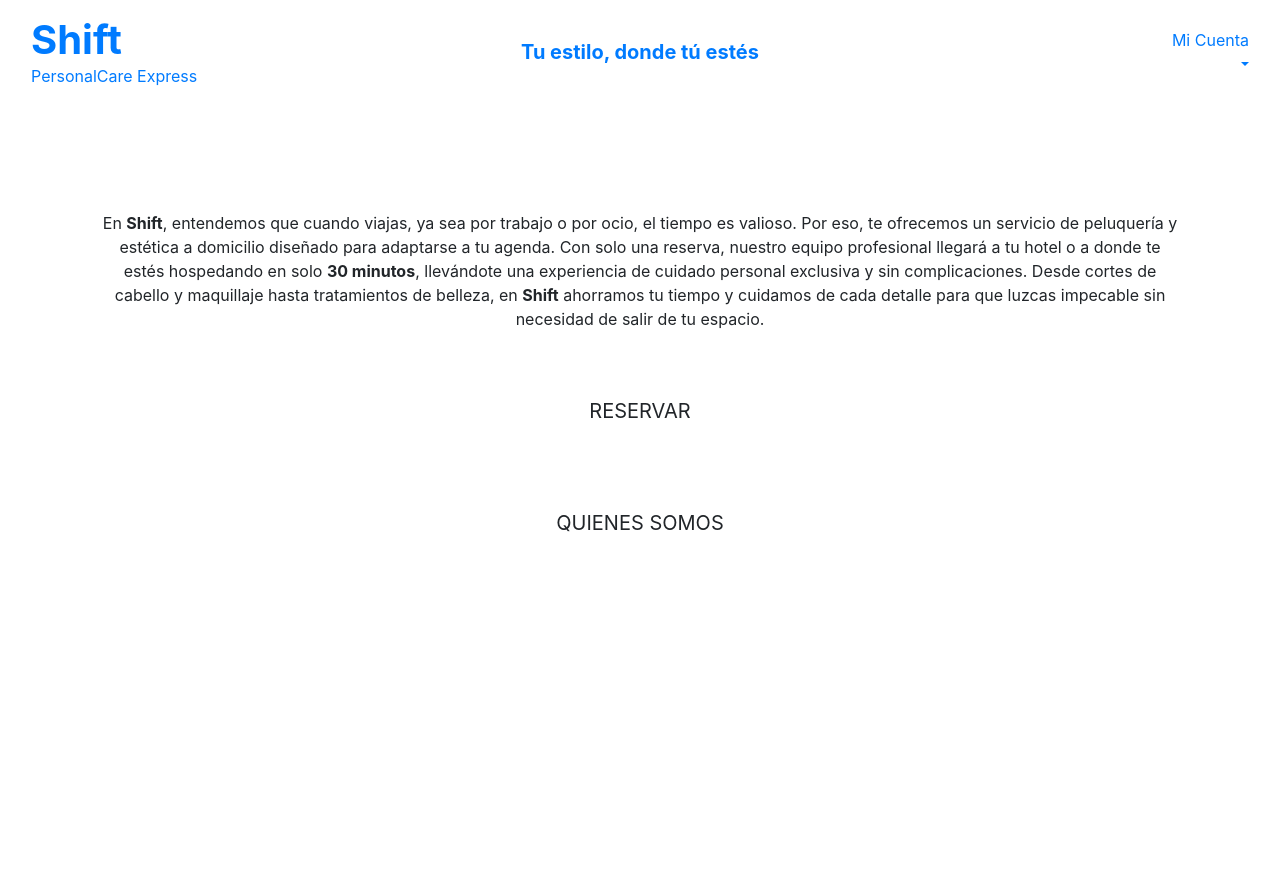
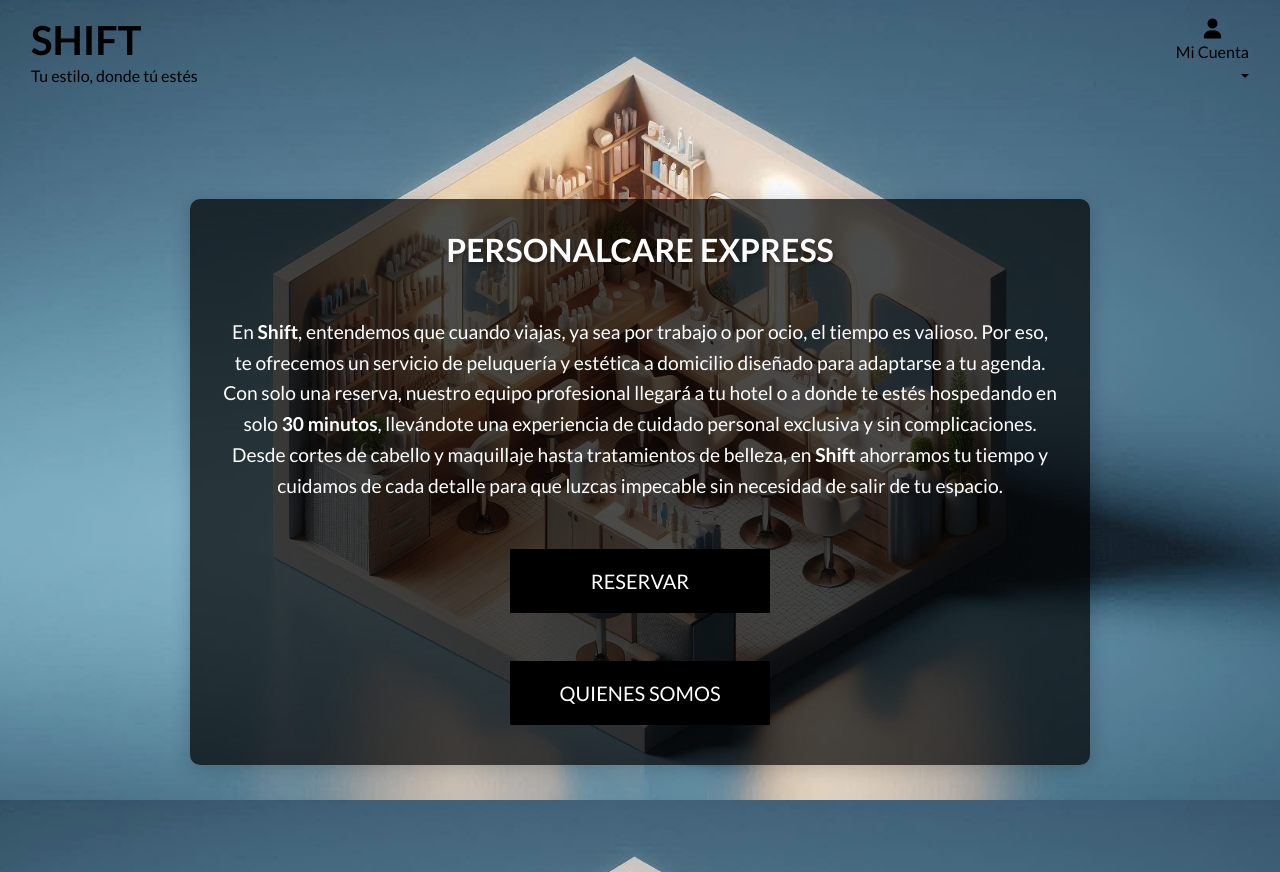
Before and after one commit to Juandavidc08/shift, a Django app: page / in a window 1280 px wide. Before the commit the page ends 532 px from the top, so only its background shows below. Run offline with Django 5.2, Linux system fonts and the light colour scheme; some libraries are stand-ins or nearby versions.

Commit message:
update on style of homepage

```diff
--- a/home/templates/home/index.html
+++ b/home/templates/home/index.html
@@ -10,19 +10,29 @@
 {% endblock %}
 
 {% block content %}
-    <div class="container h-100 d-flex align-items-center justify-content-center">
-        <div class="text-center">
-            <h1 class="display-4 logo-font text-white font-weight-bold text-with-shadow">
-                Tu estilo, donde tu estes
-            </h1>
+    <div class="container h-100 d-flex flex-column align-items-center justify-content-center">
+            <br class="d-block d-sm-none">
+            <br class="d-block d-sm-none">
+            <br class="d-block d-sm-none">
+            <br class="d-block d-sm-none">
+            <br class="d-block d-sm-none">
+        <div class="transparent-container text-center">
+            <h2 class="logo-font font-weight-bold text-with-shadow ">
+                PersonalCare Express
+            </h2>
+
+            <div class="my-5"></div>
+
             <div class="my-5">
-                <p> En <strong>Shift</strong>, entendemos que cuando viajas, ya sea por trabajo o por ocio, el tiempo es valioso. Por eso, te ofrecemos un servicio de peluquería y estética a domicilio diseñado para adaptarse a tu agenda. Con solo una reserva, nuestro equipo profesional llegará a tu hotel o a donde te estés hospedando en solo <strong>30 minutos</strong>, llevándote una experiencia de cuidado personal exclusiva y sin complicaciones. Desde cortes de cabello y maquillaje hasta tratamientos de belleza, en <strong>Shift</strong> ahorramos tu tiempo y cuidamos de cada detalle para que luzcas impecable sin necesidad de salir de tu espacio.</p>
+                <p>En <strong>Shift</strong>, entendemos que cuando viajas, ya sea por trabajo o por ocio, el tiempo es valioso. Por eso, te ofrecemos un servicio de peluquería y estética a domicilio diseñado para adaptarse a tu agenda. Con solo una reserva, nuestro equipo profesional llegará a tu hotel o a donde te estés hospedando en solo <strong>30 minutos</strong>, llevándote una experiencia de cuidado personal exclusiva y sin complicaciones. Desde cortes de cabello y maquillaje hasta tratamientos de belleza, en <strong>Shift</strong> ahorramos tu tiempo y cuidamos de cada detalle para que luzcas impecable sin necesidad de salir de tu espacio.</p>
             </div>
+
             <div class="my-5">
                 <h4>
                     <a href="#" class="shop-now-button btn btn-lg rounded-0 text-uppercase py-3">Reservar</a>
                 </h4>
             </div>
+
             <div>
                 <h4>
                     <a href="#" class="shop-now-button btn btn-lg rounded-0 text-uppercase py-3">Quienes somos</a>
@@ -30,4 +40,10 @@
             </div>
         </div>
     </div>
+
+    <div class="my-5">
+        <br>
+    </div>
+    <div class="my-5"></div>
+
 {% endblock %}
--- a/shift/urls.py
+++ b/shift/urls.py
@@ -16,9 +16,12 @@ Including another URLconf
 """
 from django.contrib import admin
 from django.urls import path, include
+from django.conf import settings
+from django.conf.urls.static import static
+
 
 urlpatterns = [
     path('admin/', admin.site.urls),
     path('accounts/', include('allauth.urls')),
     path('', include('home.urls')),
-]
+] + static(settings.MEDIA_URL, document_root=settings.MEDIA_ROOT)
--- /dev/null
+++ b/static/css/base.css
@@ -0,0 +1,129 @@
+html {
+    height: 100%;
+}
+
+body {
+    background: url('/media/background.jpeg') no-repeat center center fixed;
+    background-size: cover;
+    height: calc(100vh - 164px);
+    color: #555;
+    font-family: 'Lato';
+}
+
+
+/* from Bulma */
+.icon {
+    align-items: center;
+    display: inline-flex;
+    justify-content: center;
+    height: 1.5rem;
+    width: 1.5rem;
+}
+
+.logo-font {
+    text-transform: uppercase;
+}
+
+.main-logo-link {
+    width: fit-content;
+}
+
+.shop-now-button {
+    background: black;
+    color: white;
+    min-width: 260px;
+}
+
+.btn-black {
+    background: black;
+    color: white;
+}
+
+.shop-now-button:hover,
+.shop-now-button:active,
+.shop-now-button:focus,
+.btn-black:hover,
+.btn-black:active,
+.btn-black:focus {
+    background: #222;
+    color: white;
+}
+
+.text-black {
+    color: #000 !important;
+}
+
+.border-black {
+    border: 1px solid black !important;
+}
+
+/* Make the content container more square and visually balanced */
+.transparent-container {
+    background-color: rgba(0, 0, 0, 0.7); /* Semi-transparent background */
+    padding: 2rem; /* Add padding for spacing inside */
+    border-radius: 10px; /* Rounded corners for smooth design */
+    max-width: 900px; /* Max width for consistency */
+    width: 100%; /* Allow container to take up available space */
+    margin: 2rem auto; /* Center container with margin */
+    box-shadow: 0 4px 20px rgba(0, 0, 0, 0.2); /* Soft shadow for depth */
+}
+
+/* Adjust font sizes for readability */
+.transparent-container h2 {
+    font-size: 2rem; /* Large title */
+    color: #fff; /* White color for contrast */
+    font-weight: 700;
+    text-shadow: 2px 2px 4px rgba(0, 0, 0, 0.3); /* Shadow for text to make it stand out */
+}
+
+.transparent-container p {
+    font-size: 1.2rem; /* Slightly smaller font for the text */
+    color: #fff; /* White text for better contrast */
+    line-height: 1.6; /* Increase line height for better readability */
+}
+
+/* -------------------------------- Media Queries */
+
+/* Slightly larger container on xl screens */
+@media (min-width: 1200px) {
+  .container {
+    max-width: 80%;
+  }
+}
+
+/* fixed top navbar only on medium and up */
+@media (min-width: 992px) {
+    .fixed-top-desktop-only {
+        position: fixed;
+        top: 0;
+        right: 0;
+        left: 0;
+        z-index: 1030;
+    }
+
+    .header-container {
+        padding-top: 164px;
+    }
+}
+
+/* Background adjustments for mobile devices */
+@media (max-width: 767px) {
+    body {
+        background-position: center center; /* Ensures the background is centered */
+        background-size: cover; /* This makes sure the image covers the screen without stretching */
+    }
+    .transparent-container {
+        position: relative;
+        top: 180px;
+        padding: 1.5rem; /* Less padding for small screens */
+        max-width: 90%; /* Allow the container to take up most of the screen width */
+    }
+
+    .transparent-container h2 {
+        font-size: 2rem; /* Smaller font size on mobile */
+    }
+
+    .transparent-container p {
+        font-size: 0.9rem; /* Slightly smaller text for mobile */
+    }
+}
--- a/templates/base.html
+++ b/templates/base.html
@@ -1,43 +1,62 @@
+{% load static %}
+
 <!doctype html>
 <html lang="en">
 <head>
-  {% load static %}
     {% block meta %}
         <meta http-equiv="X-UA-Compatible" content="ie=edge">
         <meta charset="utf-8">
         <meta name="viewport" content="width=device-width, initial-scale=1, shrink-to-fit=no">
         <meta name="description" content="Shift PersonalCare Express, Tu estilo donde tú estés, inmediatez real servicio garantizado en 30 minutos de reserva o menos">
-    <meta name="keywords" content="Shift, Personal Care, Barber Delivery, delivery, peluquería, barbero, cabello, domicilio, belleza, estilo, en casa">
+        <meta name="keywords" content="Shift, Personal Care, Barber Delivery, delivery, peluquería, barbero, cabello, domicilio, belleza, estilo, en casa ">
     {% endblock %}
+
+    {% block extra_meta %}
+    {% endblock %}
+
     {% block corecss %}
         <link rel="stylesheet" href="https://cdn.jsdelivr.net/npm/bootstrap@4.6.2/dist/css/bootstrap.min.css" integrity="sha384-xOolHFLEh07PJGoPkLv1IbcEPTNtaed2xpHsD9ESMhqIYd0nLMwNLD69Npy4HI+N" crossorigin="anonymous">
+        <link rel="preconnect" href="https://fonts.googleapis.com">
+        <link rel="preconnect" href="https://fonts.gstatic.com" crossorigin>
+        <link href="https://fonts.googleapis.com/css2?family=Lato:ital,wght@0,100;0,300;0,400;0,700;0,900;1,100;1,300;1,400;1,700;1,900&display=swap" rel="stylesheet">
+        <link rel="stylesheet" href="{% static 'css/base.css' %}">
     {% endblock %}
+
+    {% block extra_css %}
+    {% endblock %}
+
+    {% block corejs %}
+        <script src="https://cdn.jsdelivr.net/npm/jquery@3.5.1/dist/jquery.min.js"></script>
+        <script src="https://cdn.jsdelivr.net/npm/popper.js@1.16.1/dist/umd/popper.min.js"></script>
+        <script src="https://cdn.jsdelivr.net/npm/bootstrap@4.6.2/dist/js/bootstrap.min.js"></script>
+        <script src="https://kit.fontawesome.com/485eda7821.js" crossorigin="anonymous"></script>
+    {% endblock %}
+
     <title>Shift {% block extra_title %}{% endblock %}</title>
 </head>
 <body>
-  <header class="container-fluid fixed-top bg-white">
-    <div class="row align-items-center py-2">
-      <!-- Logo Section -->
-      <div class="col-4 text-center text-lg-left">
+    <header class="container-fluid fixed-top">
+        <div id="topnav" class="row pt-2 pb-2 align-items-center">
+            <!-- Logo and Tagline Section -->
+            <div class="col-12 col-lg-4 text-center text-lg-left">
                 <a href="{% url 'home' %}" class="nav-link main-logo-link">
                     <h1 class="logo-font text-black my-0"><strong>Shift</strong></h1>
-          <p class="mb-0">PersonalCare Express</p>
+                    <p class="text-black my-0">Tu estilo, donde tú estés</p>
                 </a>
             </div>
 
+            <!-- Center Column (empty for spacing) -->
+            <div class="d-none d-lg-block col-lg-4"></div>
+
             <!-- Account Dropdown Section -->
-      <div class="col-4 text-center">
-        <a href="{% url 'home' %}" class="text-black nav-link">
-          <h5 class="font-weight-bold mb-0">Tu estilo, donde tú estés</h5>
-        </a>
-      </div>
-
-      <div class="col-4 text-lg-right text-center">
+            <div class="col-12 col-lg-4 text-center text-lg-right my-auto">
                 <ul class="list-inline mb-0">
                     <li class="list-inline-item dropdown">
                         <a class="text-black nav-link dropdown-toggle" href="#" id="user-options" data-toggle="dropdown" aria-haspopup="true" aria-expanded="false">
+                            <div class="text-center">
                                 <i class="fas fa-user fa-lg"></i>
-              <p class="mb-0">Mi Cuenta</p>
+                                <p class="my-0">Mi Cuenta</p>
+                            </div>
                         </a>
                         <div class="dropdown-menu dropdown-menu-right border-0" aria-labelledby="user-options">
                             {% if request.user.is_authenticated %}
@@ -57,21 +76,13 @@
         </div>
     </header>
 
-  <!-- Page Content -->
-  <main class="container mt-5 pt-5">
+    {% block page_header %}
+    {% endblock %}
+
     {% block content %}
-    <div class="text-center">
-      <h1 class="display-4 font-weight-bold">Tu estilo, donde tú estés</h1>
-      <p>En <strong>Shift</strong>, te ofrecemos un servicio de peluquería y estética a domicilio. Con solo una reserva, nuestro equipo llega a tu ubicación en 30 minutos, brindando una experiencia exclusiva y sin complicaciones.</p>
-      <a href="#" class="btn btn-lg btn-primary rounded-0 mt-4">Reservar</a>
-    </div>
     {% endblock %}
-  </main>
 
-  {% block corejs %}
-  <script src="https://cdn.jsdelivr.net/npm/jquery@3.5.1/dist/jquery.min.js"></script>
-  <script src="https://cdn.jsdelivr.net/npm/popper.js@1.16.1/dist/umd/popper.min.js"></script>
-  <script src="https://cdn.jsdelivr.net/npm/bootstrap@4.6.2/dist/js/bootstrap.min.js"></script>
+    {% block postloadjs %}
     {% endblock %}
 </body>
 </html>
```
Also changed, not shown: shift/settings.py (+6 -1 lines), media/background.jpeg (added), media/shift-background.jpeg (added). Lines whose indentation alone changed are shown as unchanged.
